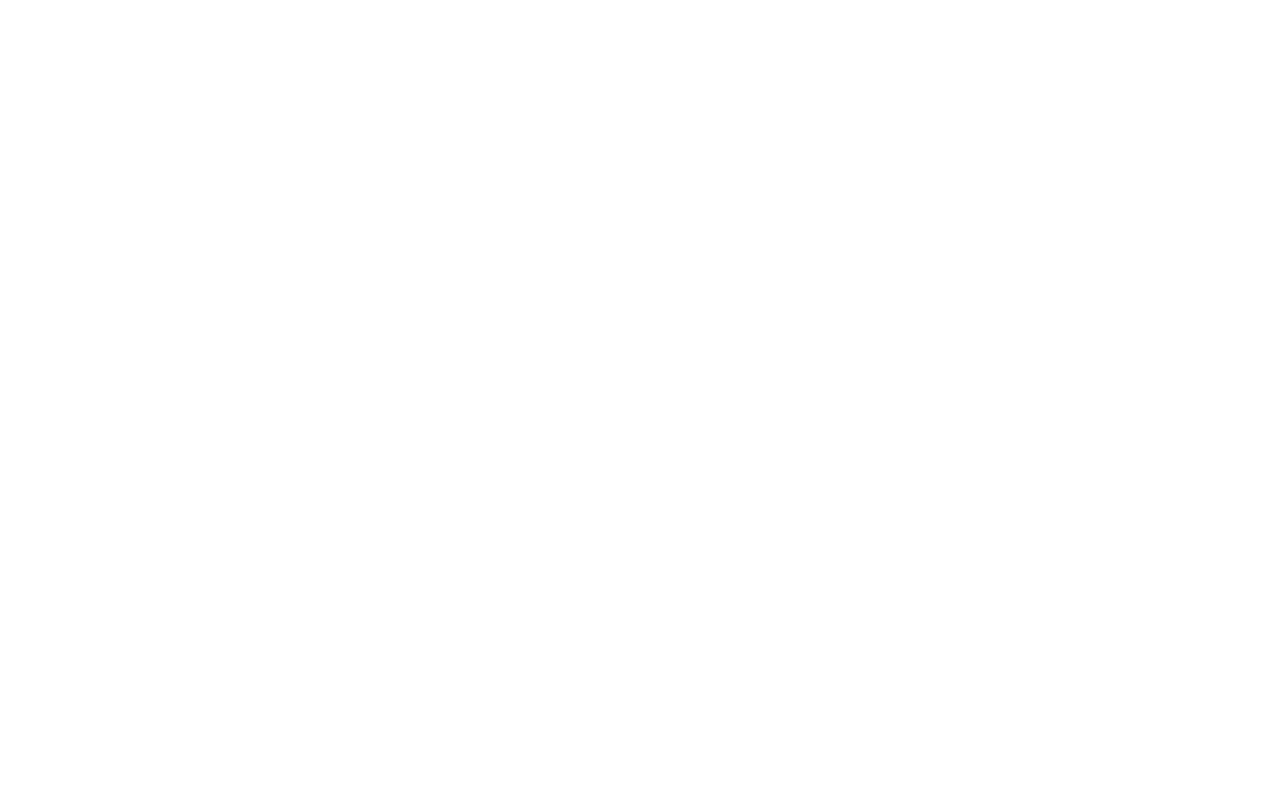
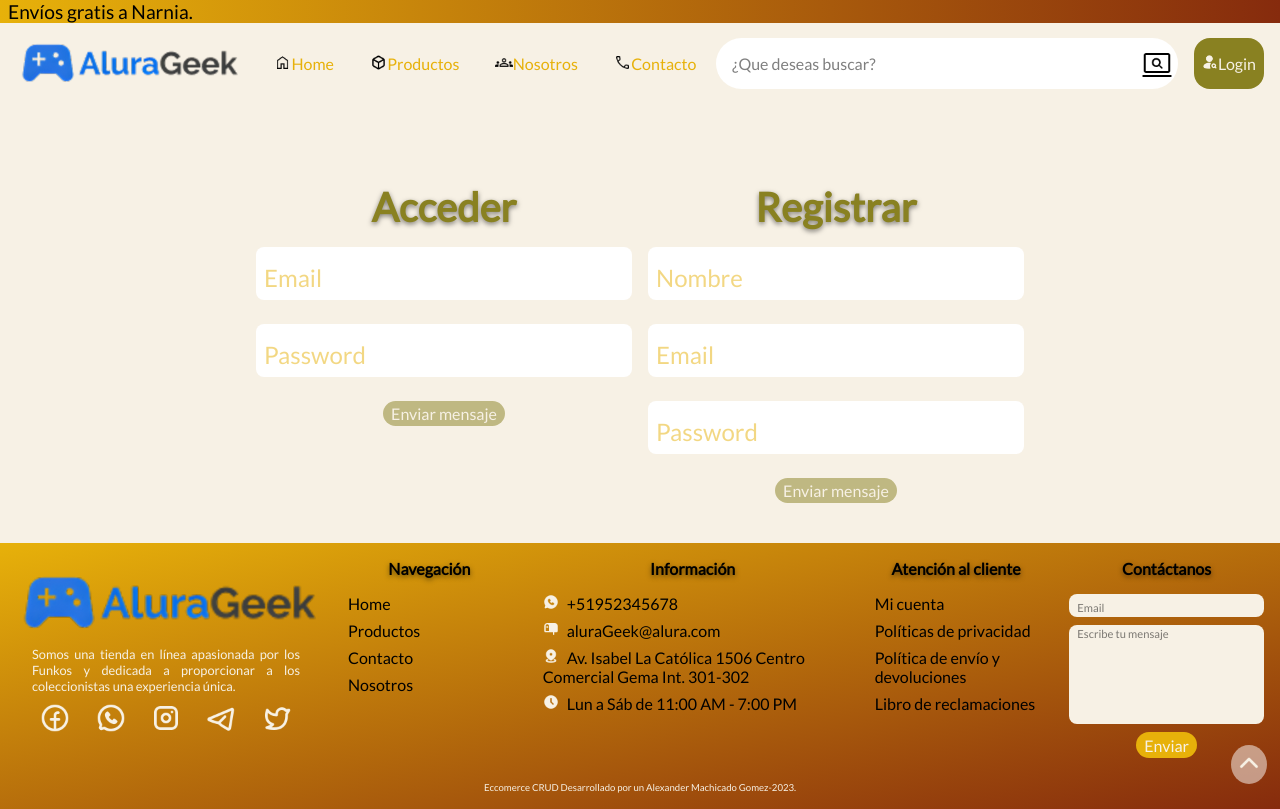
Before and after one commit to Dexametasona/aluraGeek, a plain HTML site: page login.html in a window 1280 px wide. Drawn offline with Linux system fonts and the light colour scheme.

Commit message:
add styles for login html

```diff
--- a/animation.js
+++ b/animation.js
@@ -4,13 +4,11 @@ let timerBox;
 function slide(direction) {
   clearInterval(timerBox);
   const slide = document.querySelector(".title__slider__slide");
-  if (direction) {
-    currentSlide = (currentSlide + 1) % 4;
-  } else {
-    currentSlide = (currentSlide - 1 + 4) % 4;
+  if(slide){
+    currentSlide = direction ? (currentSlide + 1) % 4 : (currentSlide - 1 + 4) % 4;
+    slide.style.transform = `translateX(-${currentSlide*25}%)`;
+    startTime();
   }
-  slide.style.transform = `translateX(-${currentSlide*25}%)`;
-  startTime();
 }
 function startTime() {
   timerBox = setInterval(() => {
@@ -18,14 +16,14 @@ function startTime() {
   }, 4000);
 }
 startTime();
-
+/* -------------------------------------menuNavbar */
 function menuSlide(){
   const navBar=document.querySelector('.menu__nav__list')
   if(window.innerWidth<800){
     navBar.classList.toggle('menuIn')
   }
 }
-
+/* -----------------------------------menu sticky animation */
 window.addEventListener("scroll", () => {
   var scrollPosition = window.scrollY;
   const menu = document.querySelector(".menu");
@@ -35,3 +33,57 @@ window.addEventListener("scroll", () => {
     menu.classList.remove("stickyStyle");
   }
 });
+/* ----------------form animation and validation*/
+const regex = {
+  nombre: {
+    reg: /^[a-zA-ZáéíóúÁÉÍÓÚñÑ\s]{1,50}$/,
+    msj: "El campo nombre es requerido, debe solo tener letras y ser menor a 50 carácteres."
+  },
+  email: {
+    reg: /^[^\s@]+@[^\s@]+\.[^\s@]+$/,
+    msj: "El campo email es requerido, debe tener un @ y un punto, no se permiten espacios."
+  },
+  password:{
+    reg:/^(?=.*[a-z])(?=.*[A-Z])(?=.*\d)(?=.*[@#$%&+!\-_]).{8,}$/,
+    msj:"La contraseña debe tener al menos 1 mayúscula, 1 caracter especial, 1 número y mínimo 8 carácteres."
+  }
+};
+
+function labelIn(id,form) {
+  const label = document.querySelector(`[data-${form}-label-${id}]`);
+  label.classList.add("labelIn");
+}
+function labelOut(id, form) {
+  const label = document.querySelector(`[data-${form}-label-${id}]`);
+  const input = document.querySelector(`[data-${form}-input-${id}]`);
+
+  if (input.value == "" || input.value == null) {
+    label.classList.toggle("labelIn");
+  }
+  validator(id, input,form);
+  btnStatus(form);
+}
+
+function validator(id, input,form) {
+  const msjbox = document.querySelector(`[data-${form}-msj]`);
+  if (!regex[id].reg.test(input.value)) {
+    msjbox.innerHTML = regex[id].msj;
+    regex[id].status = true;
+  } else {
+    msjbox.innerHTML = "";
+    regex[id].status = false;
+  }
+}
+function btnStatus(form) {
+  const Form= document.querySelector(`[data-form-${form}]`);
+  const btn= document.querySelector(`[data-${form}-btn]`)
+  const inputs= Form.querySelectorAll('input');
+  let status=false;
+  inputs.forEach(input=>{
+    let inputReg=input.id.toLowerCase().replace(form,'');
+    if(!regex[inputReg].reg.test(input.value)){
+      return status = true;
+    }
+  })
+  btn.disabled=status;
+}
--- a/login.html
+++ b/login.html
@@ -0,0 +1,190 @@
+<!DOCTYPE html>
+<html lang="en">
+<head>
+  <meta charset="UTF-8">
+  <meta name="viewport" content="width=device-width, initial-scale=1.0">
+  <link rel="stylesheet" href="styles/reset.css">
+  <!------------------------------------------------------------------ font family lato -->
+  <link href="https://fonts.googleapis.com/css2?family=Lato&display=swap" rel="stylesheet">
+  <link rel="stylesheet" href="styles/styles.css">
+  <title>AluraGeek</title>
+</head>
+<body>
+  <!-- -----------------------------------menu -->
+  <section class="promo" id="alura">
+    Env&iacute;os gratis a Narnia.
+  </section>
+  <section class="menu">
+    <button class="menu__sandwich" onclick="menuSlide()">
+      <img src="assets/menu-icon.png" alt="menu-icon">
+    </button>
+    <header class="menu__header">
+      <img src="assets/aluraLogo.png" alt="alura-logo">
+    </header>
+    <nav class="menu__nav">
+      <div class="menu__nav__list">
+        <ul>
+          <li><img src="assets/aluraLogo.png" alt="alura-logo"></li>
+          <li><a onclick="menuSlide()" href="index.html"><img src="assets/homeIcon.png" alt="home-icon">Home</a></li>
+          <li><a onclick="menuSlide()" href="products.html"><img src="assets/boxIcon.png" alt="box-icon">Productos</a></li>
+          <li><a onclick="menuSlide()" href="about.html"><img src="assets/groupIcon.png" alt="group-icon">Nosotros</a></li>
+          <li><a onclick="menuSlide()" href="about.html"><img src="assets/phoneIcon.png" alt="phone-icon">Contacto</a></li>
+        </ul>
+        <div onclick="menuSlide()"></div>
+      </div>
+      <form class="menu__nav__search" method="GET">
+        <input type="text" placeholder="¿Que deseas buscar?">
+        <button type="submit"><img src="assets/desktopSearch-icon.png" alt="search-icon">
+        </button>
+      </form>
+    </nav>
+    <a class="menu__login" href="login.html"><img src="assets/user_search_fill.png" alt="login-icon">Login</a>
+  </section>
+  <!-- -----------------------------------login and regist-->
+ <section class="access">
+  <div class="access__login">
+    <h2>Acceder</h2>
+    <form class="access__login__form" name="form" data-form-login>
+      <div class="access__login__form__input">
+        <label data-login-label-email for="emailLogin">Email</label>
+        <input
+          type="email"
+          name="emailLogin"
+          id="emailLogin"
+          data-login-input-email
+          onfocus="labelIn('email','login')"
+          onblur="labelOut('email','login')"
+          onkeydown="btnStatus('login')"
+          onkeyup="btnStatus('login')"
+
+        />
+      </div>
+      <div class="access__login__form__input">
+        <label data-login-label-password for="passwordLogin">Password</label>
+        <input
+          type="password"
+          name="passwordLogin"
+          id="passwordLogin"
+          data-login-input-password
+          onfocus="labelIn('password','login')"
+          onblur="labelOut('password','login')"
+          onkeydown="btnStatus('login')"
+          onkeyup="btnStatus('login')"
+
+        />
+      </div>
+      <button data-login-btn disabled type="submit" class="access__login__form__btn" onclick="validator(event)">
+        Enviar mensaje
+      </button>
+      <p class="access__login__form__msj" data-login-msj></p>
+    </form>
+  </div>
+  <div class="access__regist">
+    <h2>Registrar</h2>
+    <form class="access__regist__form" name="form" data-form-regist>
+      <div class="access__regist__form__input">
+        <label data-regist-label-nombre for="nombreRegist">Nombre</label>
+        <input
+          type="text"
+          name="nombreRegist"
+          id="nombreRegist"
+          data-regist-input-nombre
+          onfocus="labelIn('nombre', 'regist')"
+          onblur="labelOut('nombre', 'regist')"
+          onkeydown="btnStatus('regist')"
+          onkeyup="btnStatus('regist')"
+        />
+      </div>
+      <div class="access__regist__form__input">
+        <label data-regist-label-email for="emailRegist">Email</label>
+        <input
+          type="email"
+          name="emailRegist"
+          id="emailRegist"
+          data-regist-input-email
+          onfocus="labelIn('email', 'regist')"
+          onblur="labelOut('email', 'regist')"
+          onkeydown="btnStatus('regist')"
+          onkeyup="btnStatus('regist')"
+        />
+      </div>
+      <div class="access__regist__form__input">
+        <label data-regist-label-password for="passwordRegist">Password</label>
+        <input
+          type="text"
+          name="passwordRegist"
+          id="passwordRegist"
+          data-regist-input-password
+          onfocus="labelIn('password','regist')"
+          onblur="labelOut('password','regist')"
+          onkeydown="btnStatus('regist')"
+          onkeyup="btnStatus('regist')"
+        />
+      </div>
+      <button data-regist-btn disabled type="submit" class="access__regist__form__btn" onclick="validator(event)">
+        Enviar mensaje
+      </button>
+      <p class="access__regist__form__msj" data-regist-msj></p>
+    </form>
+  </div>
+ </section>
+<!-------------------------------------------------- contacto -->
+  <section class="contact">
+    <div class="contact__logo">
+      <img src="assets/aluraLogo.png" alt="alura-logo">
+      <p>Somos una tienda en l&iacute;nea apasionada por los Funkos y dedicada a proporcionar a los coleccionistas una experiencia &uacute;nica.</p>
+      <div class="contact__logo__social">
+        <a href="#"><img src="assets/face-icon.png" alt="facebook-icon"></a>
+        <a href="#"><img src="assets/whatsapp_icon.png" alt="whatsapp-icon"></a>
+        <a href="#"><img src="assets/insta_icon.png" alt="instagram-icon"></a>
+        <a href="#"><img src="assets/telegram-icon.png" alt="telegram-icon"></a>
+        <a href="#"><img src="assets/twitter-icon.png" alt="twitter-icon"></a>
+      </div>
+    </div>
+    <nav class="contact__nav">
+      <h3>Navegaci&oacute;n</h3>
+      <ul class="contact__nav__list">
+        <li><a href="index.html">Home</a></li>
+        <li><a href="products.html">Productos</a></li>
+        <li><a href="about.html">Contacto</a></li>
+        <li><a href="about.html">Nosotros</a></li>
+      </ul>
+    </nav>
+    <div class="contact__info">
+      <h3>Informaci&oacute;n</h3>
+      <ul class="contact__info__list">
+        <li><a href="https://api.whatsapp.com/send?phone=51952345678" target="_blank"><img src="assets/whatsappFill-icon.png" alt="whatsapp-icon">+51952345678</a></li>
+        <li><a href="mailto:aluraGeek@alura.com"><img src="assets/mailbox_fill-icon.png" alt="mail-icon">aluraGeek@alura.com</a></li>
+        <li><a href="https://maps.google.com/maps?q=-18.045571151586486, -70.25689159706033" target="_blank"> <img src="assets/location_fill-icon.png" alt="map-icon">Av. Isabel La Cat&oacute;lica 1506 Centro Comercial Gema Int. 301-302</a></li>
+        <li><img src="assets/time_fill-icon.png" alt="timer-icon">Lun a S&aacute;b de 11:00 AM - 7:00 PM</li>
+      </ul>
+    </div>
+    <div class="contact__customService">
+      <h3>Atenci&oacute;n al cliente</h3>
+      <ul class="contact__customService__list">
+        <li><a href="#">Mi cuenta</a></li>
+        <li><a href="#">Pol&iacute;ticas de privacidad</a></li>
+        <li><a href="#">Pol&iacute;tica de env&iacute;o y devoluciones</a></li>
+        <li><a href="#">Libro de reclamaciones</a></li>
+      </ul>
+    </div>
+    <div class="contact__formBox">
+      <h3>Cont&aacute;ctanos</h3>
+      <form class="contact__formBox__form" method="get">
+        <input type="email" placeholder="Email" required>
+        <textarea name="message" id="message" rows="5" required placeholder="Escribe tu mensaje"></textarea>
+        <button type="submit">Enviar</button>
+      </form>
+    </div>
+    <footer class="contact__footer"5>
+      Eccomerce CRUD Desarrollado por un Alexander Machicado Gomez-2023.
+    </footer>
+  </section>
+  <section class="btnUp">
+    <a href="#alura">
+      <img src="assets/up_icon.png" alt="up-icon">
+    </a>
+  </section>
+  <script src="animation.js"></script>
+</body>
+</html>
--- /dev/null
+++ b/styles/_access.scss
@@ -0,0 +1,84 @@
+.access {
+  padding-bottom: 1rem;
+  display: flex;
+  flex-direction: column;
+  &__login {
+    h2{
+      @include titleStyle;
+      color: $colPrimary;
+    }
+    &__form {
+      display: flex;
+      flex-direction: column;
+      gap: 1rem;
+      &__input {
+        position: relative;
+        border-radius: 1rem;
+        & > * {
+          @include transitionFast;
+        }
+        label {
+          color: $colSecondary;
+          position: absolute;
+          top: 1rem;
+          left: 0.5rem;
+          opacity: 0.5;
+        }
+        input {
+          padding-top: 1rem;
+          width: 100%;
+          padding-left: 0.5rem;
+          background-color: white;
+          border-radius: 0.5rem;
+          outline: solid 2px transparent;
+          &:focus {
+            outline: solid 2px $colPrimary;
+          }
+          &:-webkit-autofill,
+          &:-webkit-autofill:hover,
+          &:-webkit-autofill:focus,
+          &:-webkit-autofill:active {
+            transition: background-color 5000s ease-in-out 0s;
+          }
+        }
+      }
+      &__btn {
+        @include btnStyle($bgColor, $colPrimary);
+        margin-inline: auto;
+        &:disabled {
+          opacity: 0.5;
+          cursor: auto;
+        }
+        &:hover{
+          box-shadow: 0 5px 3px -1px $colPrimary;
+          transform: translateY(-2px);
+        }
+      }
+      &__msj {
+        color: $colThird;
+        opacity: 0.7;
+        font-size: 0.8rem;
+      }
+    }
+  }
+  &__regist{
+    @extend .access__login;
+    &__form{
+      @extend .access__login__form;
+      &__input{
+        @extend .access__login__form__input;
+      }
+      &__btn{
+        @extend .access__login__form__btn;
+      }
+      &__msj{
+        @extend .access__login__form__msj;
+      }
+    }
+  }
+}
+.labelIn {
+  font-size: 0.7rem;
+  top: 0 !important;
+  color: $colSecondary;
+}
--- /dev/null
+++ b/styles/_accessResponsive.scss
@@ -0,0 +1,32 @@
+@media screen and (min-width:600px) {
+  .access{
+    flex-direction: row;
+    gap: 1rem;
+    &>*{
+      flex-basis: 50%;
+    }
+  }
+}
+
+@media screen and (min-width:1200px){
+
+  .access{
+    padding-inline: 20vw;
+    padding-top: 10vh;
+    &__login{
+      &__form{
+        gap: 1.5rem;
+        label{
+          font-size: 1.5rem;
+        }
+        input{
+          padding-top: 1.5rem;
+          font-size: 1.5rem;
+        }
+      }
+    }
+  }
+  .labelIn{
+    font-size: 1rem !important;
+  }
+}
--- a/styles/_configuration.scss
+++ b/styles/_configuration.scss
@@ -28,6 +28,7 @@ $colPrice:#694F04;
   color: $fontCol;
   cursor: pointer;
   @include transitionFast;
+
   @media screen and (min-width:1000px) {
     font-size: 1rem;
   }
--- a/styles/_contact.scss
+++ b/styles/_contact.scss
@@ -131,6 +131,9 @@
     cursor: pointer;
     @include transitionFast;
     display: block;
+    img{
+      height: 2rem;
+    }
     &:hover{
       transform: translateY(-4px);
       box-shadow: 0 4px 5px 2px rgba(0, 0, 0, 0.479);
--- a/styles/_title.scss
+++ b/styles/_title.scss
@@ -17,10 +17,10 @@
     }
     &__slide{
       @include transitionSlow;
-      width: 400%;
+      width: 360vw;
       display: flex;
       img{
-        width: 100%;
+        width: 90vw;
         height: 200px;
         object-fit: cover;
       }
--- a/styles/styles.scss
+++ b/styles/styles.scss
@@ -5,6 +5,9 @@
 @import 'info';
 @import 'contact';
 @import 'homeResponsive';
+@import 'access';
+@import 'accessResponsive';
+
 
 html{
   scroll-behavior: smooth;
```
Also changed, not shown: index.html (+2 -2 lines), assets/up_icon.png (added), styles/styles.css, 1 other file.
